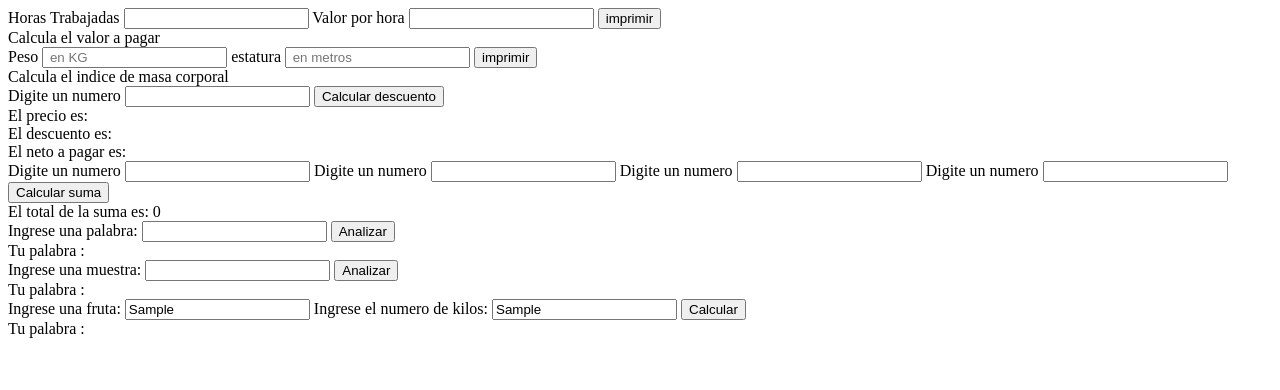
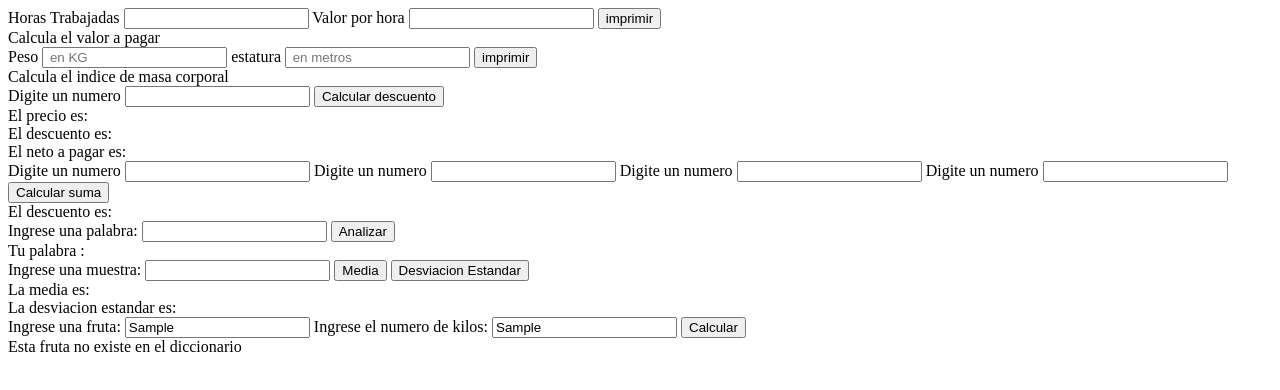
Before and after one commit to pipefake/taller_javascript, a plain HTML site: page index.html in a window 1280 px wide. Both pictures are taken after typing "Sample", "Sample" into the empty fields and a click on the button "Calcular". Drawn offline with Linux system fonts and the light colour scheme.

Commit message:
final de js

```diff
--- a/index.html
+++ b/index.html
@@ -63,8 +63,11 @@
     <div>
         <label for="muestra">Ingrese una muestra: </label>
         <input type="text" id="muestra" name="muestra" placeholder=" " />
-        <button onclick="muestra();">Analizar</button>
-        <div id="muestra_show">Tu palabra :</div>
+
+        <button onclick="muestra();">Media</button>
+        <button onclick="desviacion();">Desviacion Estandar</button>
+        <div id="media_show">La media es:</div>
+        <div id="desviacion_show">La desviacion estandar es: </div>
     </div>
     <div>
         <label for="fruta">Ingrese una fruta: </label>
@@ -72,7 +75,8 @@
         <label for="kilos">Ingrese el numero de kilos: </label>
         <input type="text" id="kilos" name="kilos" placeholder=" " />
         <button onclick="calcularpreciofruta();">Calcular</button>
-        <div id="muestra_show">Tu palabra :</div>
+
+        <div id="preciofruta_show">Tu palabra :</div>
 
     </div>
 </body>
--- a/js/desafio6.js
+++ b/js/desafio6.js
@@ -1,12 +1,29 @@
 function muestra() {
-    var arreglo = new Array();
-    arreglo[0] = document.getElementById("var1").value;
-    arreglo[1] = document.getElementById("var2").value;
-    arreglo[2] = document.getElementById("var3").value;
-    arreglo[3] = document.getElementById("var4").value;
-    var resultado = 0;
+    var arreglo = document.getElementById("muestra").value.split(",");
+    var suma = 0;
     for (i = 0; i < arreglo.length; i++) {
-        resultado += arreglo[i] * 1;
+        suma += arreglo[i] * 1;
+
     }
-    document.getElementById("suma_show").innerHTML = "El total de la suma es: " + resultado;
+    var media = suma / arreglo.length;
+    document.getElementById("media_show").innerHTML = "La media es: " + media;
+
+    return media;
+
+
 }
+
+function desviacion() {
+    var arreglo = document.getElementById("muestra").value.split(",");
+
+    var sumadesviacion = 0;
+    var desviacion = 0;
+
+    var media = muestra();
+    for (i = 0; i < arreglo.length; i++) {
+        sumadesviacion += (Math.pow((arreglo[i] - media), 2));
+
+    }
+    desviacion = Math.sqrt(sumadesviacion / (arreglo.length - 1)).toFixed(2);
+    document.getElementById("desviacion_show").innerHTML = "La desviacion estandar es: " + desviacion;
+}
--- a/js/desafio7.js
+++ b/js/desafio7.js
@@ -1,12 +1,33 @@
+let frutas = [{
+        nombre: "banano",
+        preciokilo: "3000",
+    },
+    {
+        nombre: "mora",
+        preciokilo: "2000",
+    },
+    {
+        nombre: "sandia",
+        preciokilo: "1000",
+    }
+]
+
 function calcularpreciofruta() {
-    var arreglo = new Array();
-    arreglo[0] = document.getElementById("var1").value;
-    arreglo[1] = document.getElementById("var2").value;
-    arreglo[2] = document.getElementById("var3").value;
-    arreglo[3] = document.getElementById("var4").value;
-    var resultado = 0;
-    for (i = 0; i < arreglo.length; i++) {
-        resultado += arreglo[i] * 1;
+    var auxnombre = document.getElementById("fruta").value;
+    var auxkilos = document.getElementById("kilos").value;
+    var total = 0;
+    for (i = 0; i < frutas.length; i++) {
+
+        if (frutas[i].nombre === auxnombre) {
+            total = frutas[i].preciokilo * auxkilos;
+            document.getElementById("preciofruta_show").innerHTML = total;
+            break;
+        } else {
+            document.getElementById("preciofruta_show").innerHTML = "Esta fruta no existe en el diccionario";
+        }
+
     }
-    document.getElementById("suma_show").innerHTML = "El total de la suma es: " + resultado;
+
+
+
 }
```
